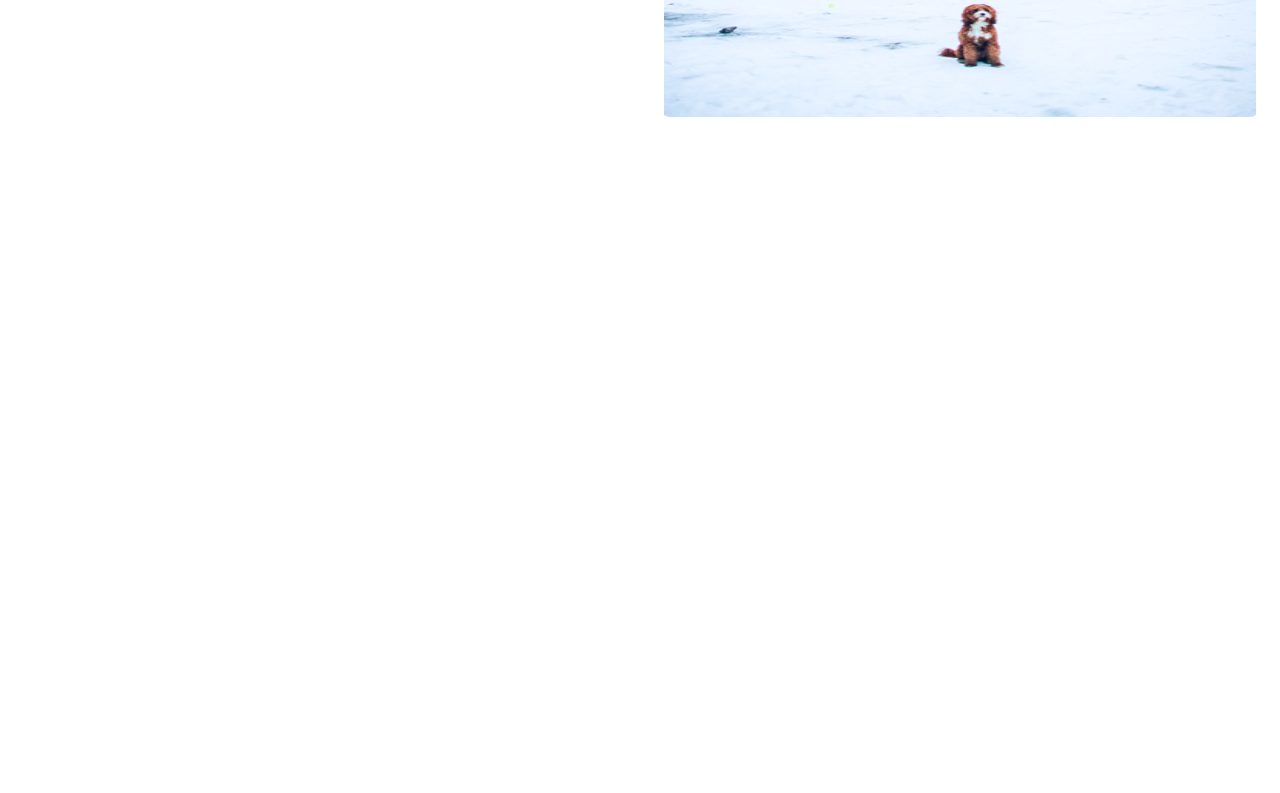
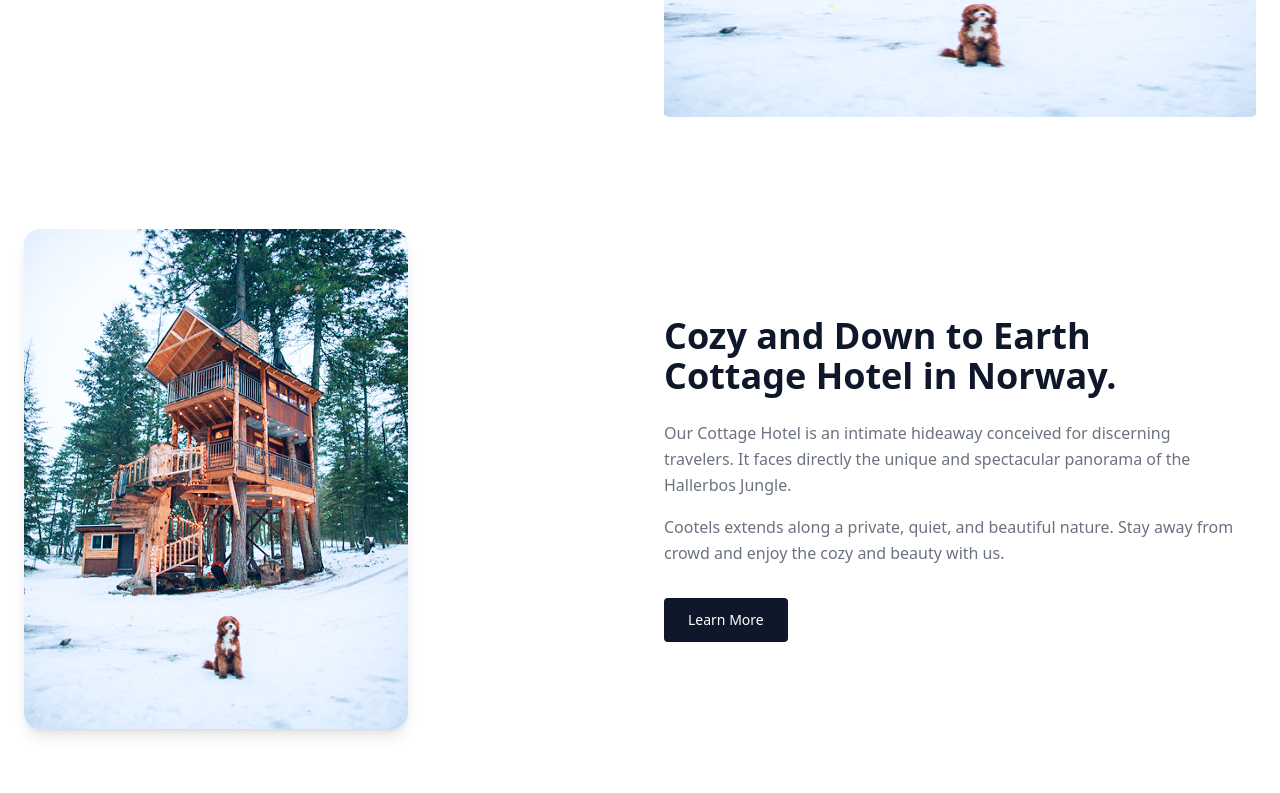
Before and after one commit to kabirovabdullo60-dot/Cabin-Resort, a website: page index.html in a window 1280 px wide. Shown: the part 515-1308 px from the top of the page. Before the commit the page ends 800 px from the top, so only its background shows below. Drawn offline with nearby package versions, Linux system fonts and the light colour scheme.

Commit message:
section 2

```diff
--- a/index.html
+++ b/index.html
@@ -40,5 +40,36 @@
 
   </div>
 
+  <section class="max-w-7xl mx-auto px-6 py-16 grid grid-cols-1 lg:grid-cols-2 gap-12 items-center">
+
+  <div class="flex justify-center lg:justify-start">
+    <div class="rounded-2xl overflow-hidden shadow-lg max-w-[384px] w-full">
+      <img src="./images/image 13.png" alt="Cozy Cottage Hotel" class="w-full h-[500px]">
+    </div>
+  </div>
+
+  <div class="space-y-6 max-w-xl">
+    <h2 class="text-3xl md:text-4xl font-bold text-[#0F172A] leading-tight">
+      Cozy and Down to Earth Cottage Hotel in Norway.
+    </h2>
+
+    <div class="space-y-4 text-gray-500 text-base leading-relaxed">
+      <p>
+        Our Cottage Hotel is an intimate hideaway conceived for discerning travelers. It faces directly the unique and spectacular panorama of the Hallerbos Jungle.
+      </p>
+      <p>
+        Cootels extends along a private, quiet, and beautiful nature. Stay away from crowd and enjoy the cozy and beauty with us.
+      </p>
+    </div>
+
+    <div class="pt-2">
+      <a href="#" class="inline-block bg-[#0F172A] text-white px-6 py-3 rounded text-sm font-medium hover:bg-opacity-90 transition">
+        Learn More
+      </a>
+    </div>
+  </div>
+
+</section>
+
 </body>
 </html>
```
